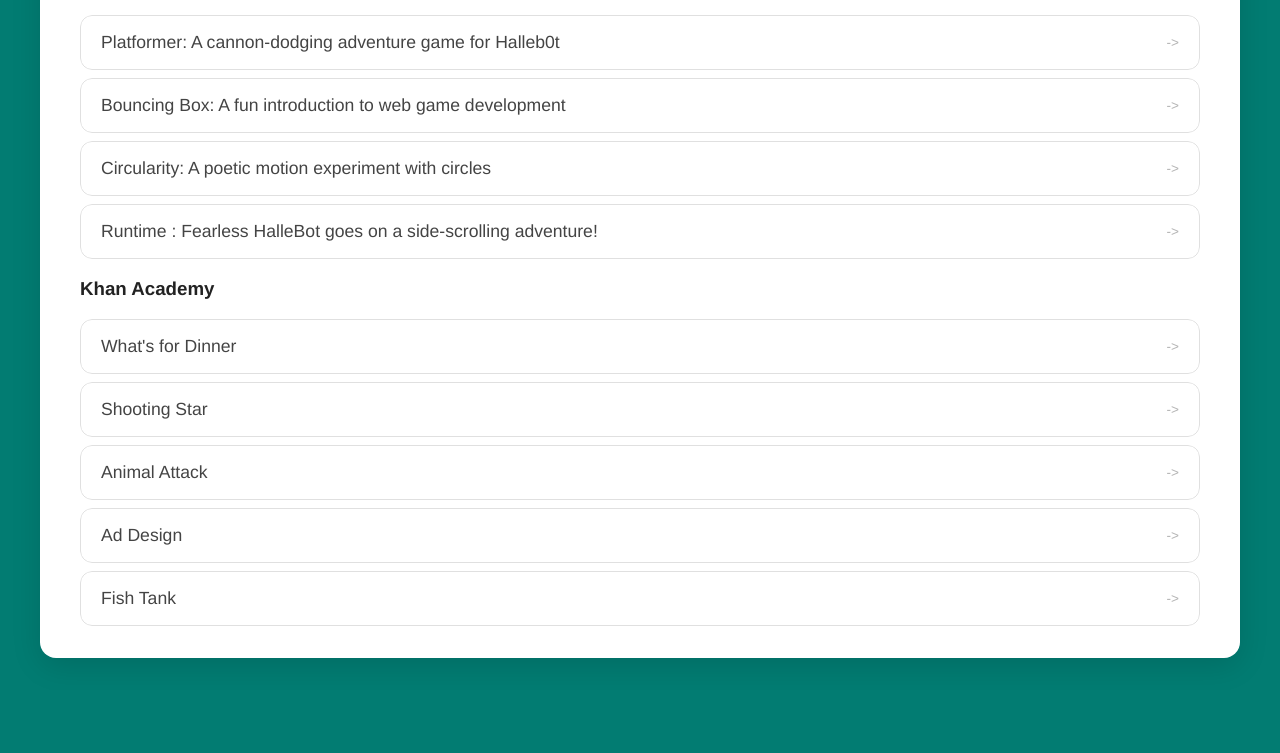
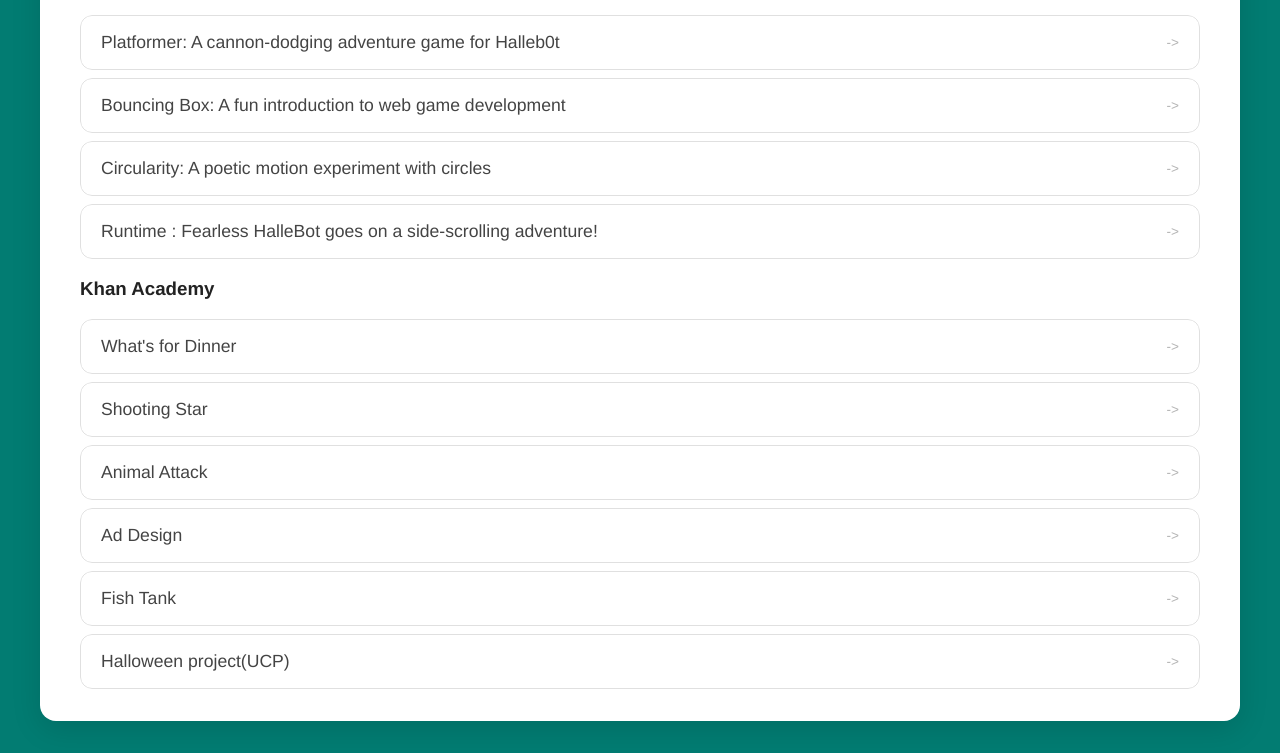
Before and after one commit to jordanbacon8/jordanbacon8.github.io, a plain HTML site: page portfolio.html in a window 1280 px wide. Shown: the part 245-998 px from the top of the page. Before the commit the page ends 935 px from the top, so only its background shows below. Drawn offline with Linux system fonts and the light colour scheme.

Commit message:
Halloween project

```diff
--- a/portfolio.html
+++ b/portfolio.html
@@ -55,6 +55,9 @@
 <li>
  <a href="https://www.khanacademy.org/computer-programming/project-fish-tank/4669043109117952" target = "_blank">Fish Tank</a>
 </li>
+<li>
+<a href="https://www.khanacademy.org/computer-programming/bacon_halloween-project/4766598511312896" target = "_blank">Halloween project(UCP)</a>
+</li>
         </ul>
         </div>
       </div>
```
